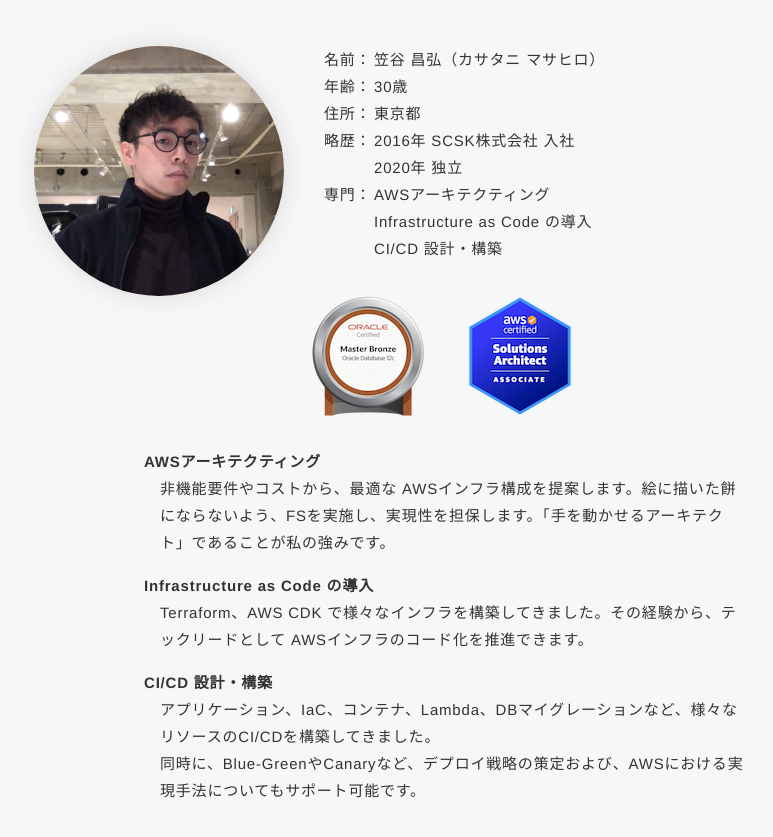
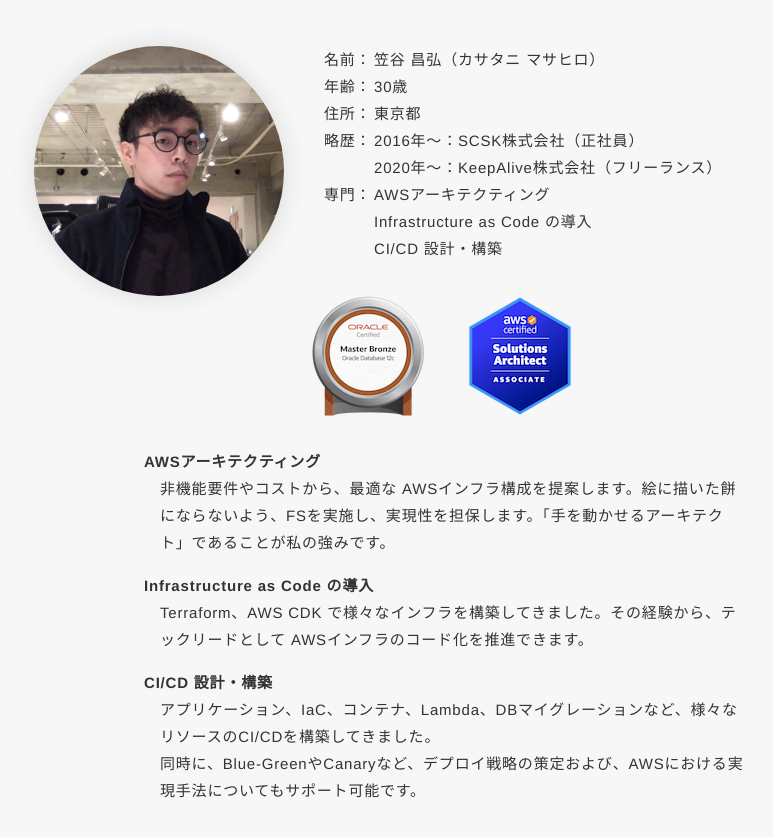
Before and after one commit to masahiro-kasatani/portfolio, a Nuxt app: page / in a window 1280 px wide. Shown: the part 900-1737 px from the top of the page, without its empty margins (196-969 px from the left). Built offline with nearby package versions, Linux system fonts and the light colour scheme.

Commit message:
update about

```diff
--- a/components/section/AboutSection.vue
+++ b/components/section/AboutSection.vue
@@ -65,7 +65,7 @@ export default {
     return {
       name: '笠谷 昌弘（カサタニ マサヒロ）',
       place: '東京都',
-      bioList: ['2016年 SCSK株式会社 入社', '2020年 独立'],
+      bioList: ['2016年〜：SCSK株式会社（正社員）', '2020年〜：KeepAlive株式会社（フリーランス）'],
       specializedList: [
         {
           title: 'AWSアーキテクティング',
```
Also changed, not shown: 2 other files (tests, documents, lock files or other folders).
